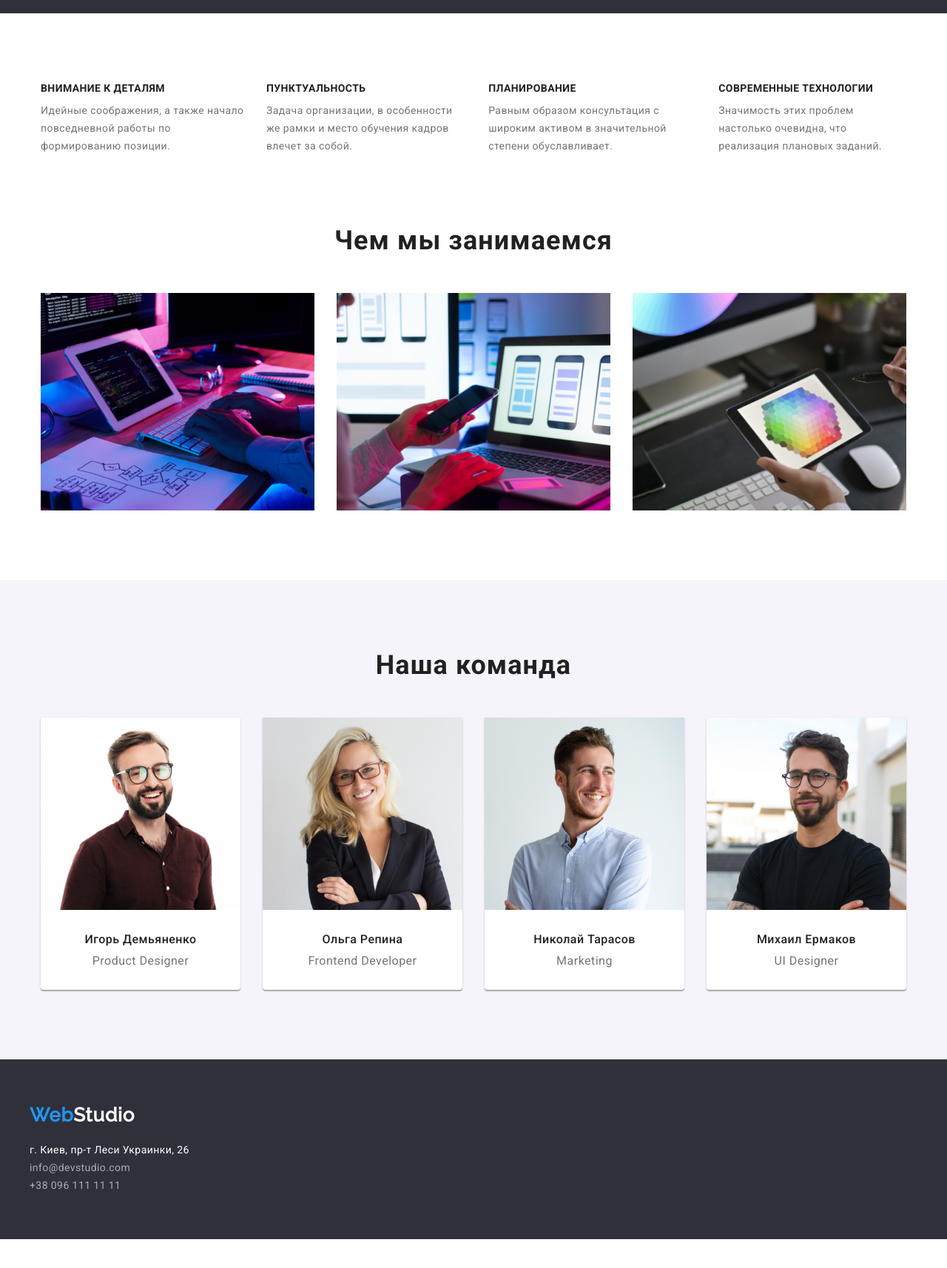
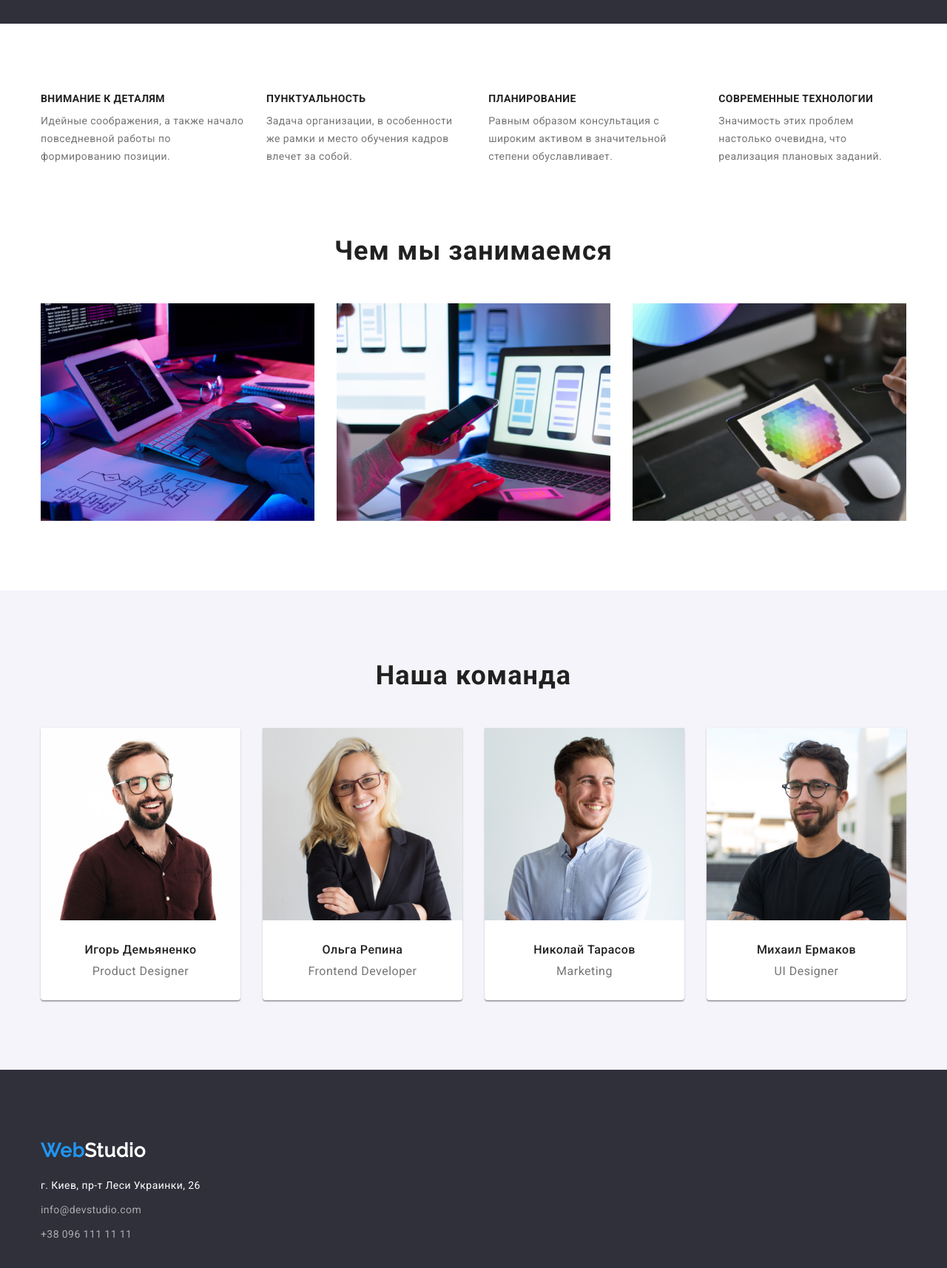
Before and after one commit to BoikovTaras/goit-markup-hw-03, a plain HTML site: page index.html in a window 1280 px wide. Shown: the part 640-2354 px from the top of the page at 74% size. Before the commit the page ends 2315 px from the top, so only its background shows below. Drawn offline with nearby package versions, Linux system fonts and the light colour scheme.

Commit message:
вносит правки по дз

```diff
--- a/css/style.css
+++ b/css/style.css
@@ -61,8 +61,6 @@ img {
 .section {
   display: flex;
   flex-direction: column;
-  padding-top: 94px;
-  padding-bottom: 94px;
 }
 
 /* =========== End Основные стили =========== */
@@ -70,6 +68,7 @@ img {
 /* =========== Шапка Сайта =========== */
 .main-header {
   padding: 24px 0;
+  border-bottom: 1px solid #ececec;
 }
 
 .main-conteiner {
@@ -92,8 +91,6 @@ img {
   line-height: 1.19;
   letter-spacing: 0.03em;
   color: var(--title-color);
-  margin-top: -8px;
-  margin-bottom: -7px;
 }
 
 .logo-akcent {
@@ -103,6 +100,7 @@ img {
 .main-header-list {
   display: flex;
   margin-left: 93px;
+  align-items: center;
 }
 
 .main-header-items {
@@ -122,9 +120,6 @@ img {
 .main-header-items:hover,
 .main-header-items:focus {
   color: var(--akcent-color);
-}
-.main-header-items:active {
-  color: #2196f3;
 }
 
 .main-header-contacts {
@@ -152,11 +147,11 @@ img {
 /* ===========  Секция Hero =========== */
 .baner {
   background: #2f303a;
+  padding: 200px 0;
 }
 .main-conteiner-hero {
   display: flex;
   flex-direction: column;
-  padding: 200px 0;
   align-items: center;
 }
 
@@ -189,6 +184,9 @@ img {
 /* ===========  End Секция Hero =========== */
 
 /* ===========  Секция особенности =========== */
+.company {
+  padding-top: 94px;
+}
 
 .company-profile {
   display: flex;
@@ -218,8 +216,12 @@ img {
 }
 /* ===========  End Секция особенности =========== */
 /* ===========  Секция занятий =========== */
+.presentation {
+  padding-top: 94px;
+  padding-bottom: 94px;
+}
 .presintation-title {
-  margin-top: 94px;
+  margin-bottom: 50px;
   font-style: normal;
   font-weight: bold;
   font-size: 36px;
@@ -230,17 +232,20 @@ img {
 }
 .presintation-list-container {
   display: flex;
+  margin-top: -30px;
   margin-left: -30px;
 }
 .presentation-item {
   flex-basis: calc((100% - 90px) / 3);
+  margin-top: 30px;
   margin-left: 30px;
-  margin-top: 50px;
 }
 /* ===========  End Секция занятий =========== */
 /* ===========  Секция команда =========== */
 .team {
   background-color: #f5f4fa;
+  padding-top: 94px;
+  padding-bottom: 94px;
 }
 .team-title {
   margin-bottom: 50px;
@@ -291,9 +296,8 @@ img {
 /* ===========  Секция футер =========== */
 .footer {
   background: #2f303a;
-}
-.footer-container {
-  padding: 60px 0;
+  padding-top: 94px;
+  padding-bottom: 94px;
 }
 .footer-logo {
   font-family: var(--font-raleway);
@@ -314,11 +318,10 @@ img {
   color: var(--background-color);
 }
 .footer-links {
-  display: flex;
-  flex-direction: column;
+  display: block;
 }
 .footer-list {
-  padding-top: 9px;
+  margin-top: 9px;
 }
 .footer-link {
   font-style: normal;
@@ -334,11 +337,11 @@ img {
 }
 /* ===========  End Секция футер =========== */
 /* ================== ПОРТФОЛИО =================== */
-.line {
-  margin: 0;
-  border: 1px solid #ececec;
+/* ================== Навигация =================== */
+.portfolio {
+  padding-top: 94px;
+  padding-bottom: 94px;
 }
-/* ================== Навигация =================== */
 .portfolio-navigation-list {
   display: flex;
   justify-content: center;
--- a/index.html
+++ b/index.html
@@ -43,8 +43,8 @@
 
             </section>
             <!-- Блок особенностей -->
-            <section class="company-presintation">
-                <div class="container section">
+            <section class="company">
+                <div class="container">
                     <h2 hidden>Особенности компании</h2>
 
                     <ul class="company-profile">
@@ -68,10 +68,11 @@
                             <p class="company-profile-text">Значимость этих проблем настолько очевидна, что реализация плановых заданий.</p>
                         </li>
                     </ul>
-
-
-                    <!-- Блок занятий -->
-
+                </div>
+            </section>
+            <!-- Блок занятий -->
+            <section class="presentation">
+                <div class="container">
                     <h2 class="presintation-title">Чем мы занимаемся</h2>
                     <ul class="presintation-list-container">
                         <li class="list presentation-item">
@@ -128,10 +129,10 @@
                 <a class="footer-logo link" href="./index.html"><span class="logo-akcent">Web</span>Studio</a>
                 <address class="footer-address">г. Киев, пр-т Леси Украинки, 26</address>
                 <ul class="footer-links">
-                    <li class="footr-list list">
+                    <li class="footer-list list">
                         <a class="footer-link link" href="mailto:info@devstudio.com">info@devstudio.com</a>
                     </li>
-                    <li class="footr-list list">
+                    <li class="footer-list list">
                         <a class="footer-link link" href="tel:+380961111111">+38 096 111 11 11</a>
                     </li>
                 </ul>
```
Also changed, not shown: portfolio.html (+3 -4 lines).
